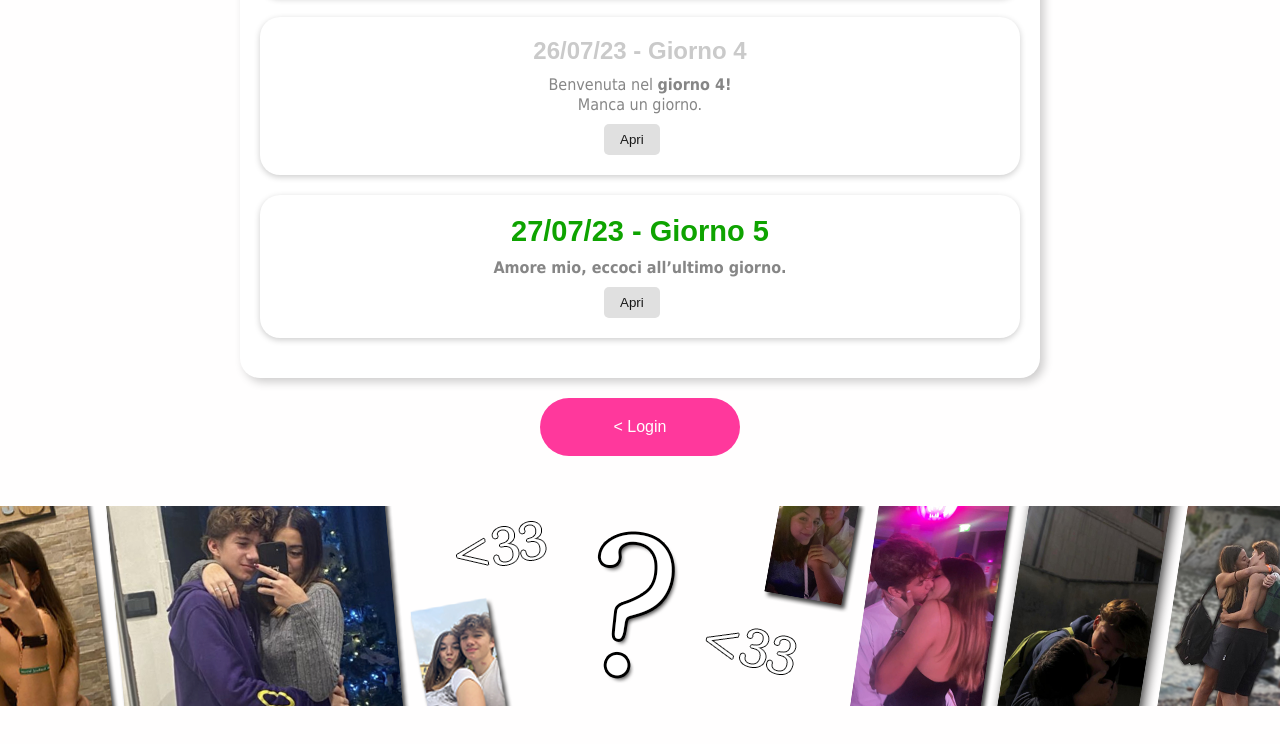
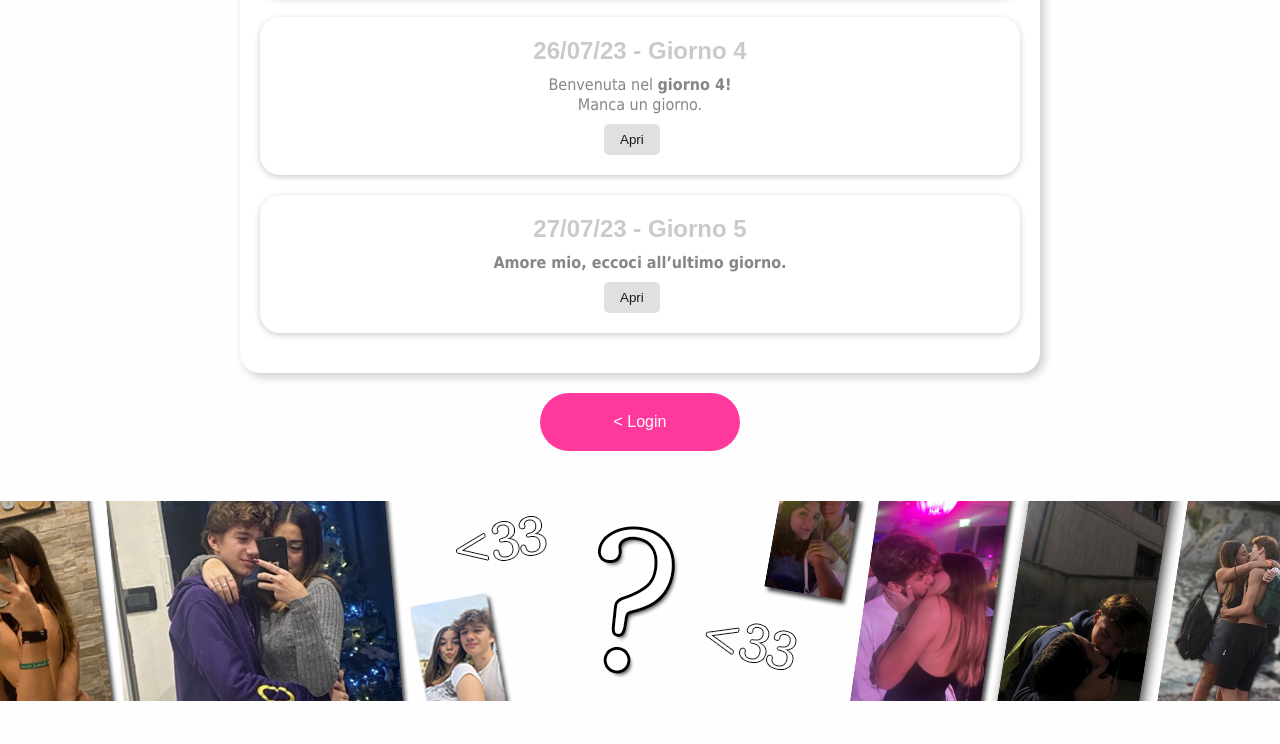
Before and after one commit to ALECLASHER/gine, a plain HTML site: page giorni.html in a window 1280 px wide. Shown: the part 718-1462 px from the top of the page. Drawn offline with Linux system fonts and the light colour scheme.

Commit message:
Add files via upload

```diff
--- a/giorni.html
+++ b/giorni.html
@@ -71,7 +71,7 @@
                          <strong>Nella notte del 27072022 dovevo agire, non c'era scampo.</strong><br></span>
           </div>
           <div class="day-container">
-               <h2 class="day-title">27/07/23 - Giorno 5</h2>
+               <h2 class="day-titlevecchio">27/07/23 - Giorno 5</h2>
                <p class="day-content preview"><strong>Amore mio, eccoci all’ultimo giorno.</strong><br>
                     <span class="full-content preview">Sei così speciale ti giuro, spero tu abbia capito quanto io ti amo veramente, e che non smetterò mai di farlo.<br>
                          Qua però ora ho poco da dire, avrò molto di più di cui parlare una volta fatto il login, che per sempre potrai fare solo tu.<br>
```
